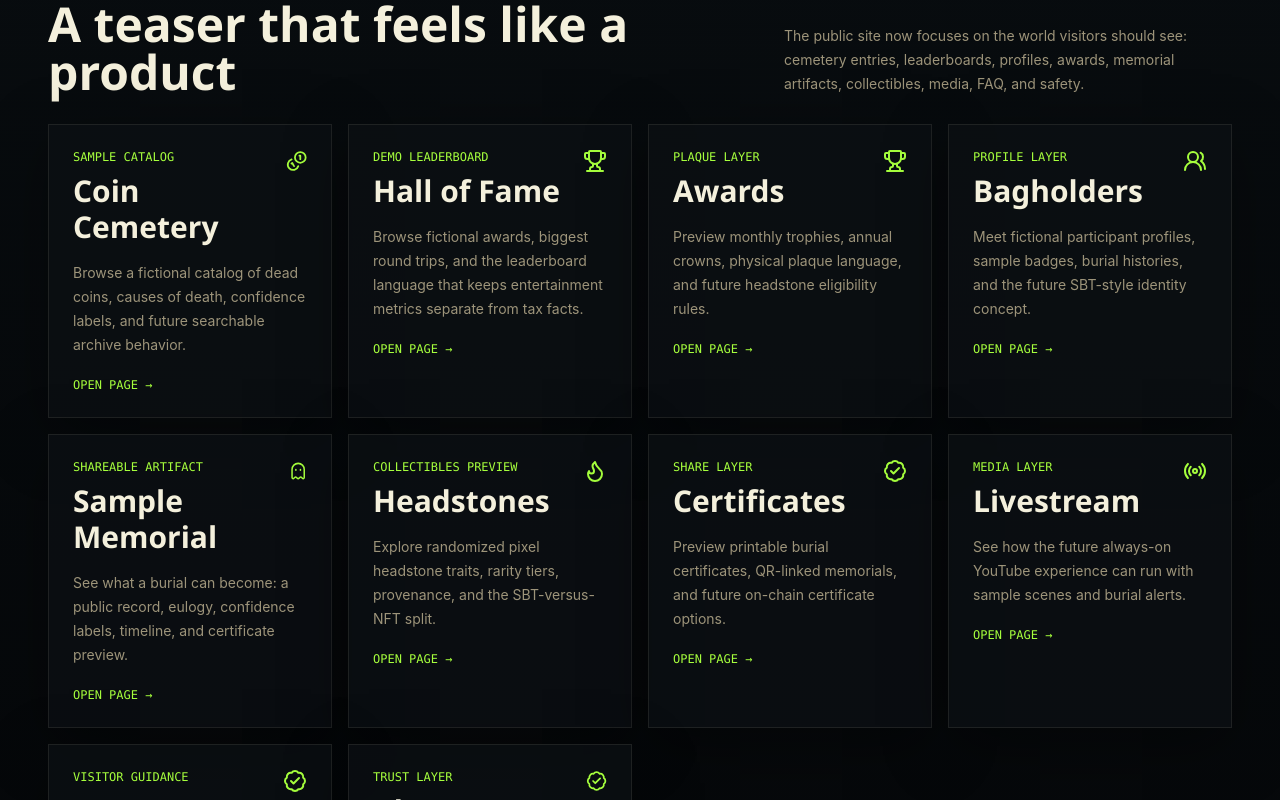
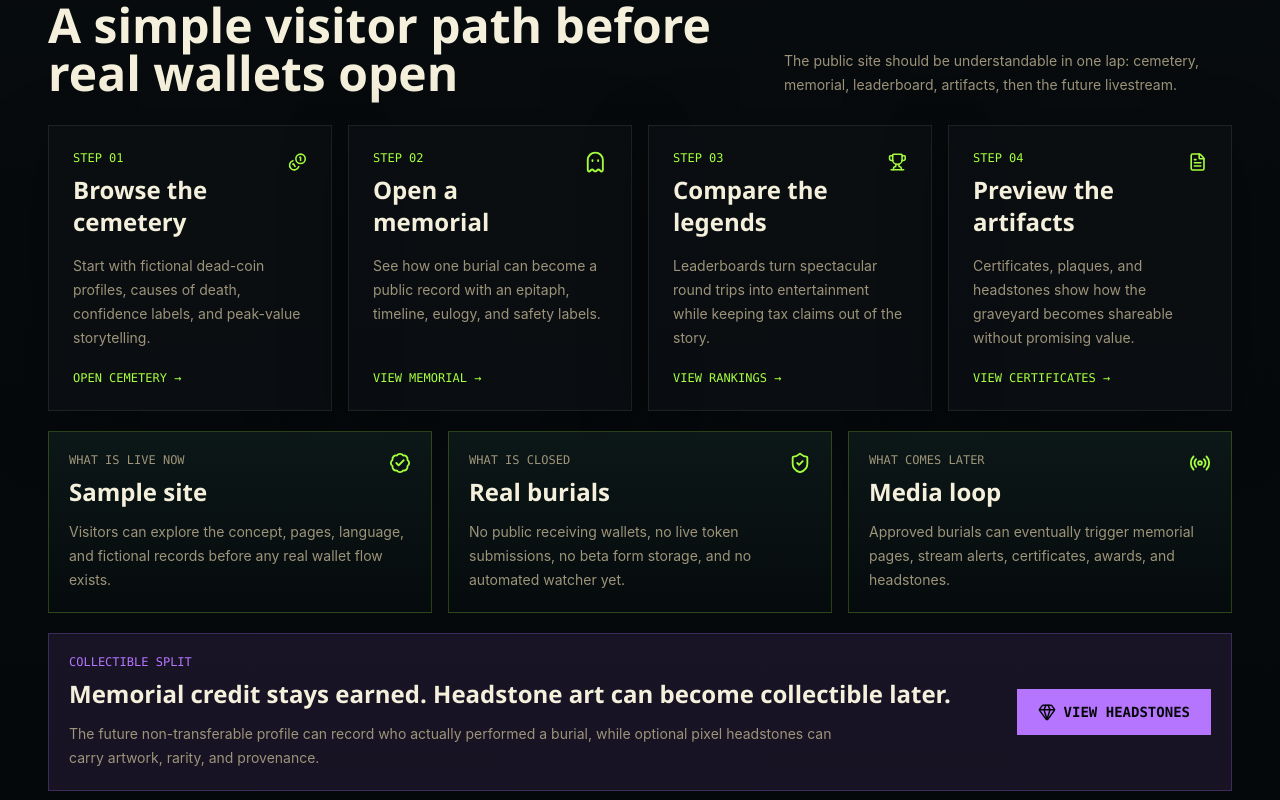
Before and after one commit to CryptoGraveyard/website, a Next.js app: page / in a window 1280 px wide. Shown: the part 900-1700 px from the top of the page. Built offline with nearby package versions, Linux system fonts and the light colour scheme.

Commit message:
Add public prototype flow

```diff
--- /dev/null
+++ b/app/components/PrototypeFlow.tsx
@@ -0,0 +1,144 @@
+import Link from "next/link";
+import { BadgeCheck, Coins, FileText, Gem, Ghost, Radio, ShieldCheck, Trophy } from "lucide-react";
+import { SectionIntro } from "./SectionIntro";
+
+const flowSteps = [
+  {
+    title: "Browse the cemetery",
+    eyebrow: "Step 01",
+    copy: "Start with fictional dead-coin profiles, causes of death, confidence labels, and peak-value storytelling.",
+    href: "/cemetery",
+    cta: "Open cemetery",
+    icon: Coins
+  },
+  {
+    title: "Open a memorial",
+    eyebrow: "Step 02",
+    copy: "See how one burial can become a public record with an epitaph, timeline, eulogy, and safety labels.",
+    href: "/memorial/sample",
+    cta: "View memorial",
+    icon: Ghost
+  },
+  {
+    title: "Compare the legends",
+    eyebrow: "Step 03",
+    copy: "Leaderboards turn spectacular round trips into entertainment while keeping tax claims out of the story.",
+    href: "/hall-of-fame",
+    cta: "View rankings",
+    icon: Trophy
+  },
+  {
+    title: "Preview the artifacts",
+    eyebrow: "Step 04",
+    copy: "Certificates, plaques, and headstones show how the graveyard becomes shareable without promising value.",
+    href: "/certificates",
+    cta: "View certificates",
+    icon: FileText
+  }
+] as const;
+
+const statusItems = [
+  {
+    label: "What is live now",
+    value: "Sample site",
+    copy: "Visitors can explore the concept, pages, language, and fictional records before any real wallet flow exists.",
+    icon: BadgeCheck
+  },
+  {
+    label: "What is closed",
+    value: "Real burials",
+    copy: "No public receiving wallets, no live token submissions, no beta form storage, and no automated watcher yet.",
+    icon: ShieldCheck
+  },
+  {
+    label: "What comes later",
+    value: "Media loop",
+    copy: "Approved burials can eventually trigger memorial pages, stream alerts, certificates, awards, and headstones.",
+    icon: Radio
+  }
+] as const;
+
+export function PrototypeFlow({ className = "" }: { className?: string }) {
+  return (
+    <section className={`px-5 py-14 sm:px-8 lg:px-12 ${className}`}>
+      <div className="mx-auto max-w-7xl">
+        <SectionIntro
+          eyebrow="How the prototype works"
+          title="A simple visitor path before real wallets open"
+          copy="The public site should be understandable in one lap: cemetery, memorial, leaderboard, artifacts, then the future livestream."
+        />
+
+        <div className="grid gap-4 lg:grid-cols-4">
+          {flowSteps.map((step) => {
+            const Icon = step.icon;
+
+            return (
+              <Link
+                key={step.title}
+                href={step.href}
+                className="group border border-bone-200/10 bg-grave-900/75 p-6 shadow-card transition hover:border-acid-400/50"
+              >
+                <div className="flex items-start justify-between gap-4">
+                  <div>
+                    <p className="font-mono text-xs uppercase text-acid-400">{step.eyebrow}</p>
+                    <h3 className="mt-2 font-display text-2xl font-bold text-bone-100">
+                      {step.title}
+                    </h3>
+                  </div>
+                  <Icon className="text-acid-400" size={24} aria-hidden="true" />
+                </div>
+                <p className="mt-4 min-h-24 text-sm leading-6 text-bone-500">{step.copy}</p>
+                <p className="mt-5 font-mono text-xs uppercase text-acid-400 group-hover:text-bone-100">
+                  {step.cta} →
+                </p>
+              </Link>
+            );
+          })}
+        </div>
+
+        <div className="mt-5 grid gap-4 lg:grid-cols-3">
+          {statusItems.map((item) => {
+            const Icon = item.icon;
+
+            return (
+              <article key={item.label} className="terminal-border p-5">
+                <div className="flex items-start justify-between gap-4">
+                  <div>
+                    <p className="font-mono text-xs uppercase text-bone-500">{item.label}</p>
+                    <h3 className="mt-2 font-display text-2xl font-bold text-bone-100">
+                      {item.value}
+                    </h3>
+                  </div>
+                  <Icon className="text-acid-400" size={22} aria-hidden="true" />
+                </div>
+                <p className="mt-3 text-sm leading-6 text-bone-500">{item.copy}</p>
+              </article>
+            );
+          })}
+        </div>
+
+        <div className="mt-5 border border-violet-400/25 bg-violet-400/10 p-5">
+          <div className="flex flex-col justify-between gap-4 md:flex-row md:items-center">
+            <div>
+              <p className="font-mono text-xs uppercase text-violet-400">Collectible split</p>
+              <h3 className="mt-2 font-display text-2xl font-bold text-bone-100">
+                Memorial credit stays earned. Headstone art can become collectible later.
+              </h3>
+              <p className="mt-3 max-w-3xl text-sm leading-6 text-bone-500">
+                The future non-transferable profile can record who actually performed a burial,
+                while optional pixel headstones can carry artwork, rarity, and provenance.
+              </p>
+            </div>
+            <Link
+              href="/headstones"
+              className="inline-flex items-center justify-center gap-2 border border-violet-400 bg-violet-400 px-5 py-3 font-mono text-sm font-semibold uppercase text-grave-950 transition hover:bg-bone-100"
+            >
+              <Gem size={18} aria-hidden="true" />
+              View headstones
+            </Link>
+          </div>
+        </div>
+      </div>
+    </section>
+  );
+}
--- a/app/page.tsx
+++ b/app/page.tsx
@@ -10,6 +10,7 @@ import {
 } from "lucide-react";
 import Link from "next/link";
 import { DisclaimerFooter } from "./components/DisclaimerFooter";
+import { PrototypeFlow } from "./components/PrototypeFlow";
 import { SectionIntro } from "./components/SectionIntro";
 import { SiteNav } from "./components/SiteNav";
 
@@ -231,6 +232,8 @@ export default function Home() {
         </div>
       </section>
 
+      <PrototypeFlow className="border-y border-bone-200/10 bg-black/10" />
+
       <section className="px-5 py-14 sm:px-8 lg:px-12">
         <div className="mx-auto max-w-7xl">
           <SectionIntro
@@ -323,56 +326,6 @@ export default function Home() {
         </div>
       </section>
 
-      <section className="px-5 py-14 sm:px-8 lg:px-12">
-        <div className="mx-auto grid max-w-7xl gap-4 lg:grid-cols-3">
-          <div className="border border-acid-400/20 bg-acid-400/10 p-6">
-            <Trophy className="text-acid-400" size={24} aria-hidden="true" />
-            <h3 className="mt-4 font-display text-2xl font-bold text-bone-100">
-              Hall of legendary losses
-            </h3>
-            <p className="mt-3 text-sm leading-6 text-bone-500">
-              Leaderboards separate entertainment metrics from tax facts.
-            </p>
-            <Link
-              href="/hall-of-fame"
-              className="mt-5 inline-flex font-mono text-xs uppercase text-acid-400 hover:text-bone-100"
-            >
-              View demo leaderboard →
-            </Link>
-          </div>
-          <div className="border border-violet-400/20 bg-violet-400/10 p-6">
-            <Flame className="text-violet-400" size={24} aria-hidden="true" />
-            <h3 className="mt-4 font-display text-2xl font-bold text-bone-100">
-              Funeral ceremonies
-            </h3>
-            <p className="mt-3 text-sm leading-6 text-bone-500">
-              Stream-ready scenes and eulogies come later, once burials are real.
-            </p>
-            <Link
-              href="/livestream"
-              className="mt-5 inline-flex font-mono text-xs uppercase text-acid-400 hover:text-bone-100"
-            >
-              View livestream concept →
-            </Link>
-          </div>
-          <div className="border border-bone-200/10 bg-bone-100/10 p-6">
-            <BadgeCheck className="text-bone-100" size={24} aria-hidden="true" />
-            <h3 className="mt-4 font-display text-2xl font-bold text-bone-100">
-              Safety-first teaser
-            </h3>
-            <p className="mt-3 text-sm leading-6 text-bone-500">
-              No live receiving wallets, no tax promises, and no request for wallet secrets.
-            </p>
-            <Link
-              href="/faq"
-              className="mt-5 inline-flex font-mono text-xs uppercase text-acid-400 hover:text-bone-100"
-            >
-              Read FAQ →
-            </Link>
-          </div>
-        </div>
-      </section>
-
       <DisclaimerFooter id="disclaimer" variant="home" mode="full" />
     </main>
   );
```
